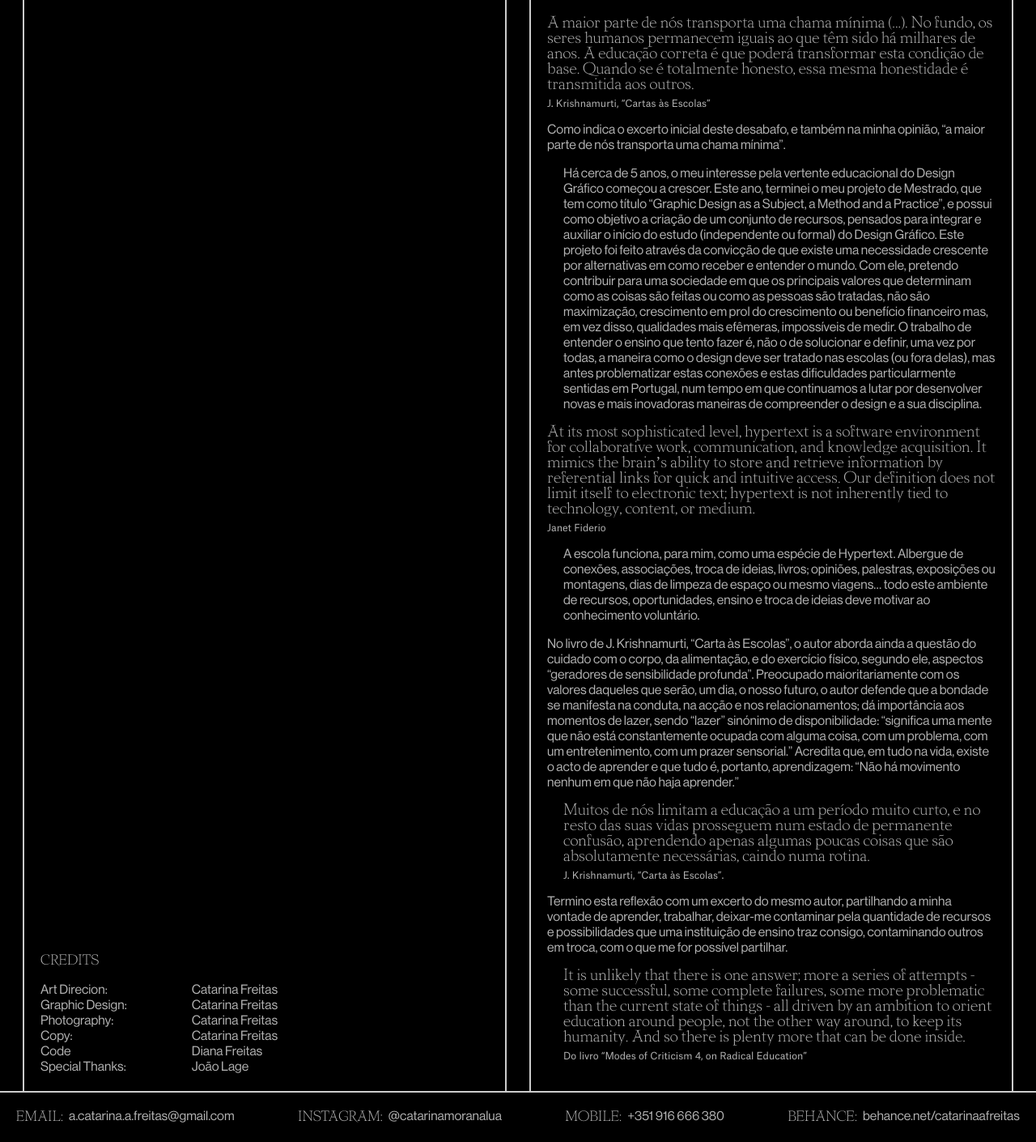
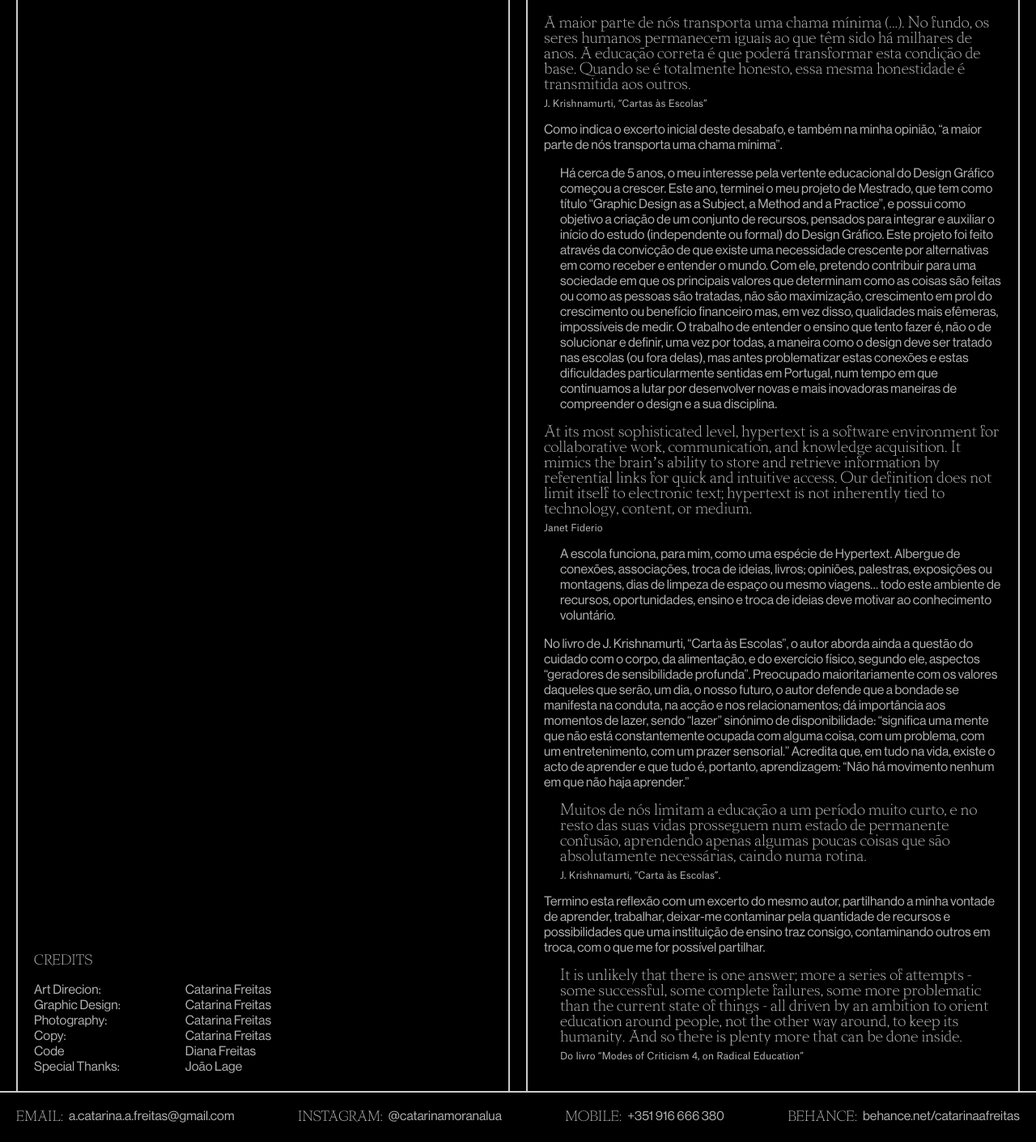
Before and after one commit to dianaamfr/WebPortfolio_CF, a PHP site: page /education.html in a window 1280 px wide. Shown: the part 64-1474 px from the top of the page at 81% size. Run offline with PHP 8.4, Linux system fonts and the light colour scheme.

Commit message:
Html columns correction in education page

```diff
--- a/education_script.js
+++ b/education_script.js
@@ -32,6 +32,8 @@ function activateAbout() {
 let creditsPage = false;
 const credits = document.querySelector('#credits_part2');
 const education = document.querySelector('#education');
+const educationDiv = document.querySelector('#education>div');
+console.log(educationDiv);
 
 function checkActiveCredits() {
     const activeCredits = window.localStorage.getItem('creditsPage');
@@ -65,11 +67,11 @@ function closeCredits() {
 }
 
 function enableScroll() {
-    education.classList.remove('unscrollable');
+    educationDiv.classList.remove('unscrollable');
 }
 
 function disableScroll() {
-    education.classList.add('unscrollable');
+    educationDiv.classList.add('unscrollable');
 }
 
 
@@ -154,8 +156,8 @@ window.onload = function() {
 
     aboutButtons.forEach(aboutBtn => aboutBtn.addEventListener('click',activateAbout));
 
-    credits.addEventListener('transitionstart',disableScroll);
-    credits.addEventListener('transitionend',enableScroll);
+    education.addEventListener('transitionstart',disableScroll);
+    education.addEventListener('transitionend',enableScroll);
 
     creditsButtons.forEach(creditsBtn => creditsBtn.addEventListener('click',openCredits));
     educationButtons.forEach(educationBtn => educationBtn.addEventListener('click',closeCredits));
--- a/styles.css
+++ b/styles.css
@@ -448,11 +448,11 @@ header {
 }
 
 .slide_out {
-	transform: translateX(-50%);
+	transform: translateX(calc(50vw - 10px));
 }
 
 #credits_part1, #credits_part2 {
-    width: calc(50% - 86px);
+    width: calc(50vw - 74px);
     border: 2px solid var(--stroke_grey);
     border-top: none;
     border-bottom: none;
@@ -483,12 +483,6 @@ header {
     padding-left: 80px;
 }
 
-#education > div::-webkit-scrollbar {
-    display: none;
-    -ms-overflow-style: none;  /* IE and Edge */
-    scrollbar-width: none;  /* Firefox */
-}
-
 .quote {
     font-family: tacite;
     font-weight: 200;
@@ -507,27 +501,31 @@ header {
     margin-left: 20px;
 }
 
-#education{
+#education {
     position: absolute;
-    width: 100%;
+    width: calc(50vw - 34px);
     top: 0%;
-    left: 50%;
+    right: 20px;
     transition: transform 2s ease-in-out;
     height: 100%;
     display: flex;
     flex-direction: column;
     background-color: var(--black);
-    margin-left: 14px;
+    border: 2px solid var(--stroke_grey);
+    border-top: none;
 }
 
 #education > div {
-    width: calc(50% - 86px);
-    border: 2px solid var(--stroke_grey);
-    border-top: none;
-    border-bottom: none;
-    height: 100%;
     padding: 20px;
+    width: calc(50vw - 74px);
+    flex: 1;
     overflow: auto;
+}
+
+#education > div::-webkit-scrollbar {
+    display: none;
+    -ms-overflow-style: none;  /* IE and Edge */
+    scrollbar-width: none;  /* Firefox */
 }
 
 #credits_part2 > div {
@@ -551,11 +549,6 @@ header {
 #credits_part2 p:nth-child(even){
     padding-left: 80px;
 }
-
-.slide_out {
-	transform: translateX(50%);
-}
-
 
 /* Footer */
 
```
